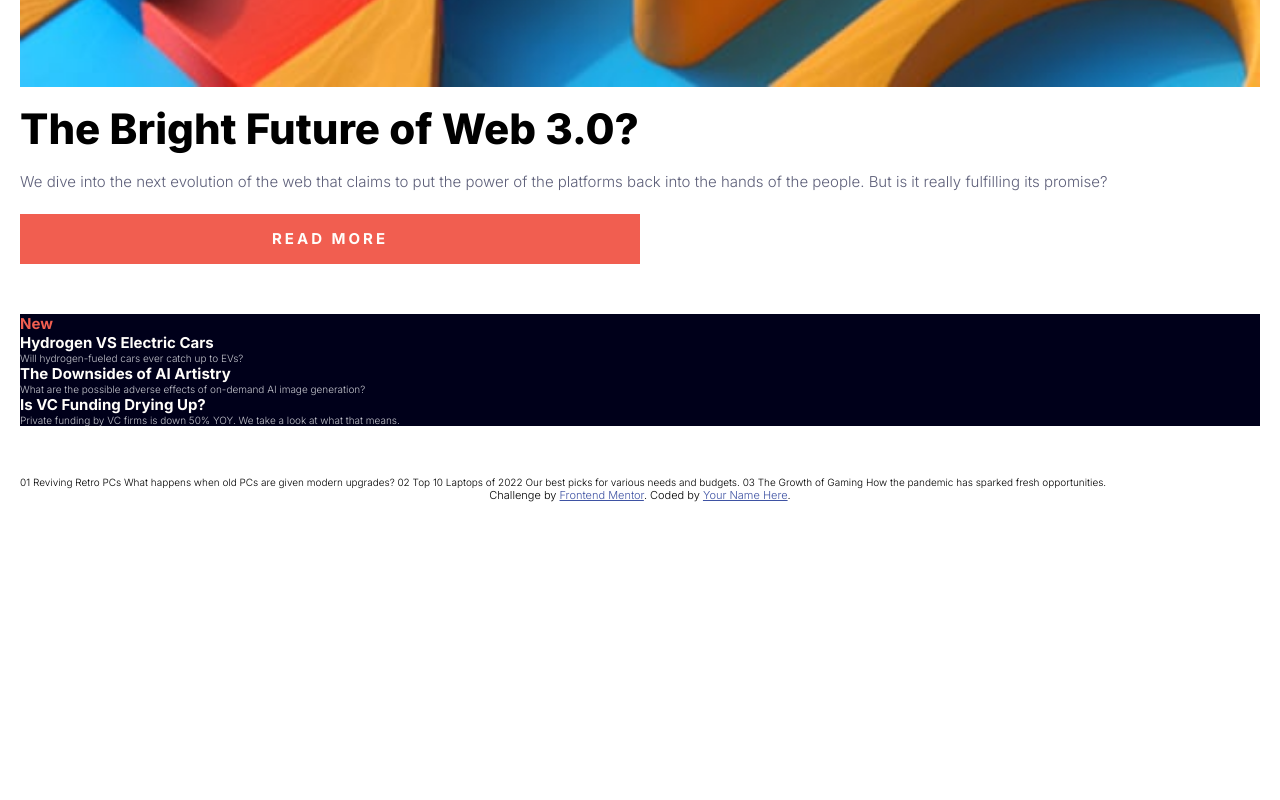
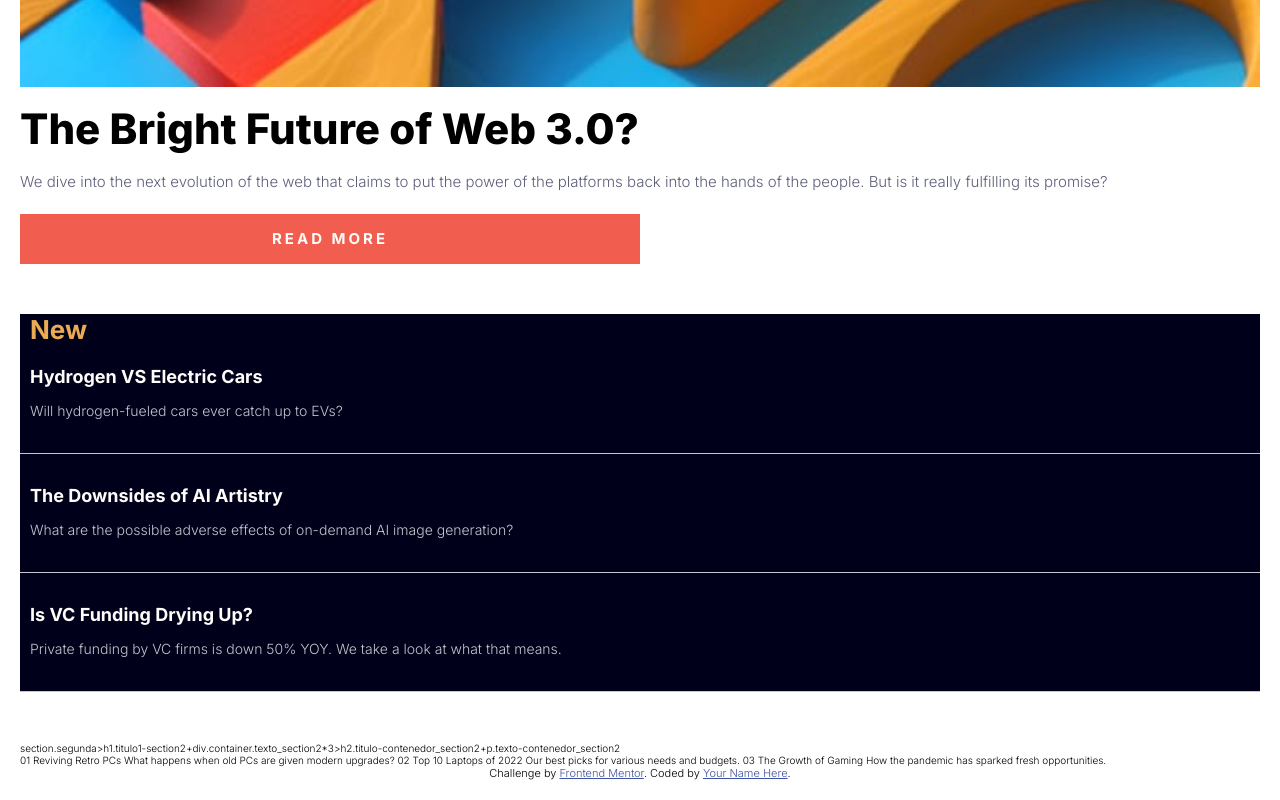
Before and after one commit to santiagredo/newsletterLandingPage, a plain HTML site: page index.html in a window 1280 px wide. Shown: the part 1078-1878 px from the top of the page. Before the commit the page ends 1600 px from the top, so only its background shows below. Drawn offline with Linux system fonts and the light colour scheme.

Commit message:
Cambios al repositorio

```diff
--- a/assets/styles/Index.css
+++ b/assets/styles/Index.css
@@ -90,6 +90,7 @@ section {
 
 .segunda {
   background-color: var(--Very-dark-blue);
+  padding: 2 rem;
 }
 
 .titulo-contenedor__section2 {
@@ -97,9 +98,44 @@ section {
 }
 
 .titulo-section2 {
-  color: var(--Soft-red);
+  color: var(--Soft-orange);
+  margin: 1rem 1rem 2rem;
+  font-size: 2.6rem;
+}
+
+.titulo-contenedor__section2 {
+  font-size: 1.8rem;
+  margin: 0 1rem 1rem;
 }
 
 .texto-contenedor__section2 {
   color: var(--Grayish-blue);
+  margin: 0 1rem 3rem;
+  font-size: 1.4rem;
 }
+
+.container-texto__section2 {
+  border-bottom: 1px solid;
+  border-color: var(--Grayish-blue);
+  margin-bottom: 3rem;
+  border-bottom-width: 80%;
+  line-height: 2.4rem;
+}
+
+#sin-borde {
+  border: none;
+  margin-bottom: -2.5rem;
+}
+
+.caja-noticias {
+  display: flex;
+}
+
+.img-noticia {
+  width: 10rem;
+}
+
+.noticia-info {
+  display: flex;
+  flex-direction: column;
+}
--- a/index.html
+++ b/index.html
@@ -94,6 +94,7 @@
           </p>
         </div>
       </section>
+      section.segunda>h1.titulo1-section2+div.container.texto_section2*3>h2.titulo-contenedor_section2+p.texto-contenedor_section2
     </main>
 
     01 Reviving Retro PCs What happens when old PCs are given modern upgrades?
```
